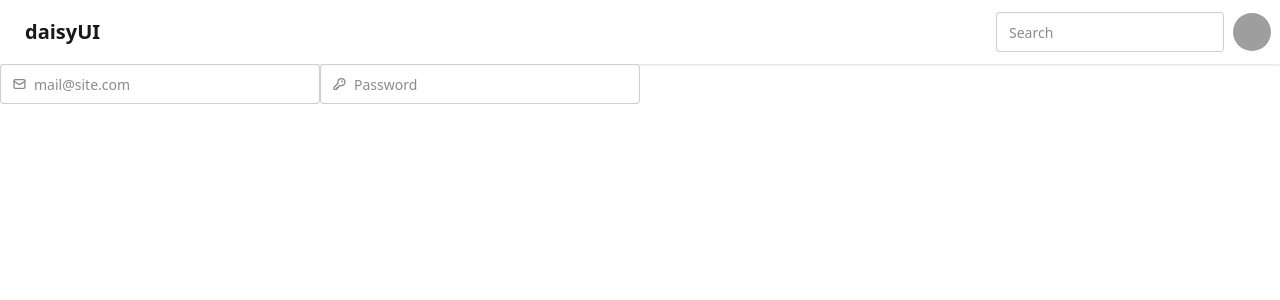
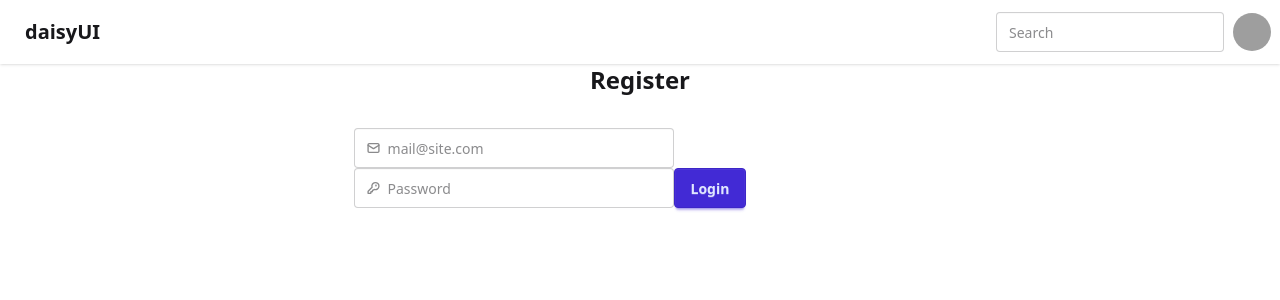
Before and after one commit to atikmahmud482/react2, a React (Vite) app in the folder email-password-verification/: page /register in a window 1280 px wide. Shown: the top 300 px of the page. Built offline with nearby package versions, Linux system fonts and the light colour scheme; grey boxes are pictures that could not be loaded.

Commit message:
mail box and password added

```diff
--- a/email-password-verification/src/components/Register.jsx
+++ b/email-password-verification/src/components/Register.jsx
@@ -1,6 +1,12 @@
 const Register = () => {
   return (
-    <div className="">
+    <div className=" flex justify-center items-center">
+      <div className="flex flex-col gap-4">
+        {/* Heading */}
+        <h1 className="text-2xl font-bold text-center mb-4">Register</h1>{" "}
+        {/* Added heading */}
+        {/* Email Input */}
+        <form>
           <label className="input validator">
             <svg
               className="h-[1em] opacity-50"
@@ -18,6 +24,7 @@ const Register = () => {
             </svg>
             <input type="email" placeholder="mail@site.com" required />
           </label>
+          {/* Password Input */}
           <label className="input validator">
             <svg
               className="h-[1em] opacity-50"
@@ -42,6 +49,9 @@ const Register = () => {
               title="Must be more than 8 characters, including number, lowercase letter, uppercase letter"
             />
           </label>
+          <button className="btn btn-primary">Login</button>
+        </form>
+      </div>
     </div>
   );
 };
```
Lines whose indentation alone changed are shown as unchanged.
